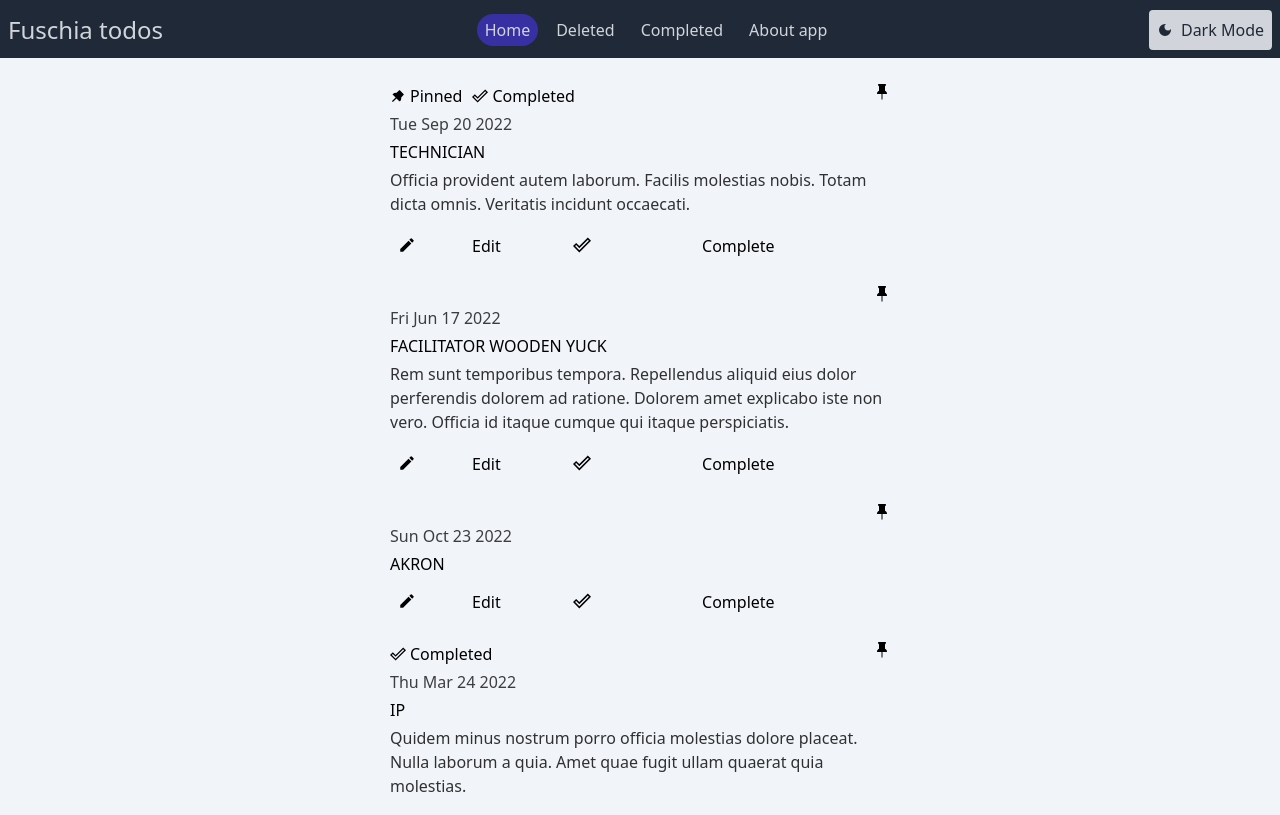
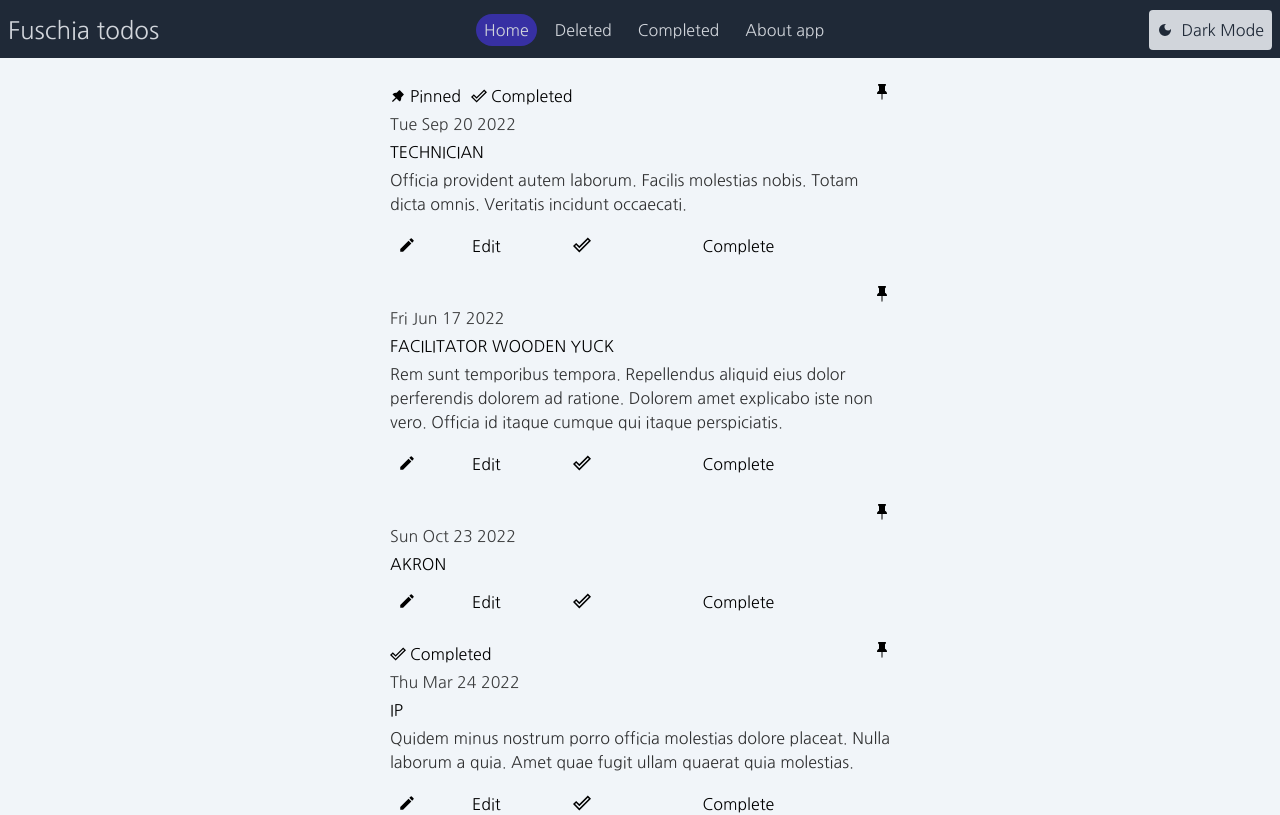
Before and after one commit to kaboomblam/tododarklight, a React (Vite) app: page / in a window 1280 px wide. Shown: the top 815 px of the page. Built offline with nearby package versions, Linux system fonts and the light colour scheme.

Commit message:
Import custom font style

```diff
--- a/src/css/index.css
+++ b/src/css/index.css
@@ -1,9 +1,12 @@
+@import url('https://fonts.googleapis.com/css2?family=Nanum+Gothic:wght@400;700;800&display=swap');
+
 @tailwind base;
 @tailwind components;
 @tailwind utilities;
 
 @layer base {
   body {
+    font-family: "Nanum Gothic", sans-serif;
     @apply bg-slate-100 transition-colors duration-300 ease-in-out;
   }
 }
```
